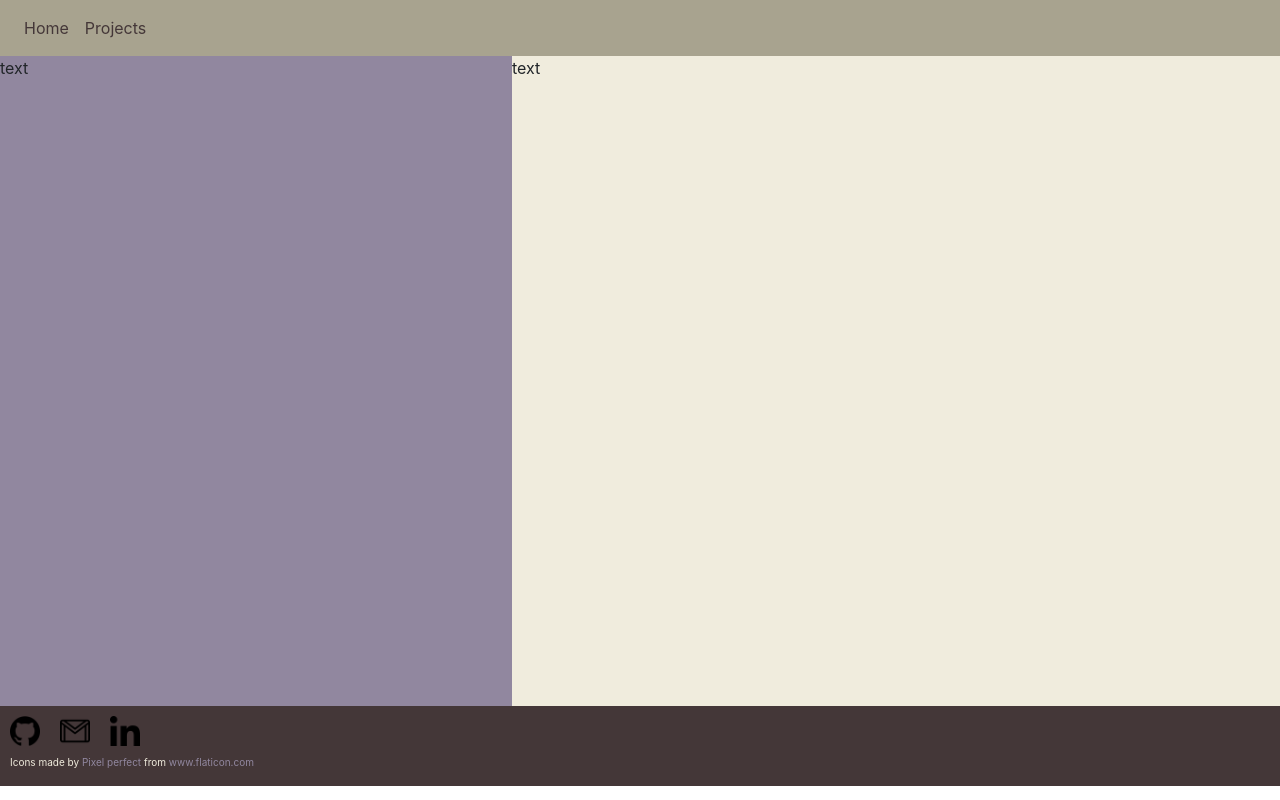
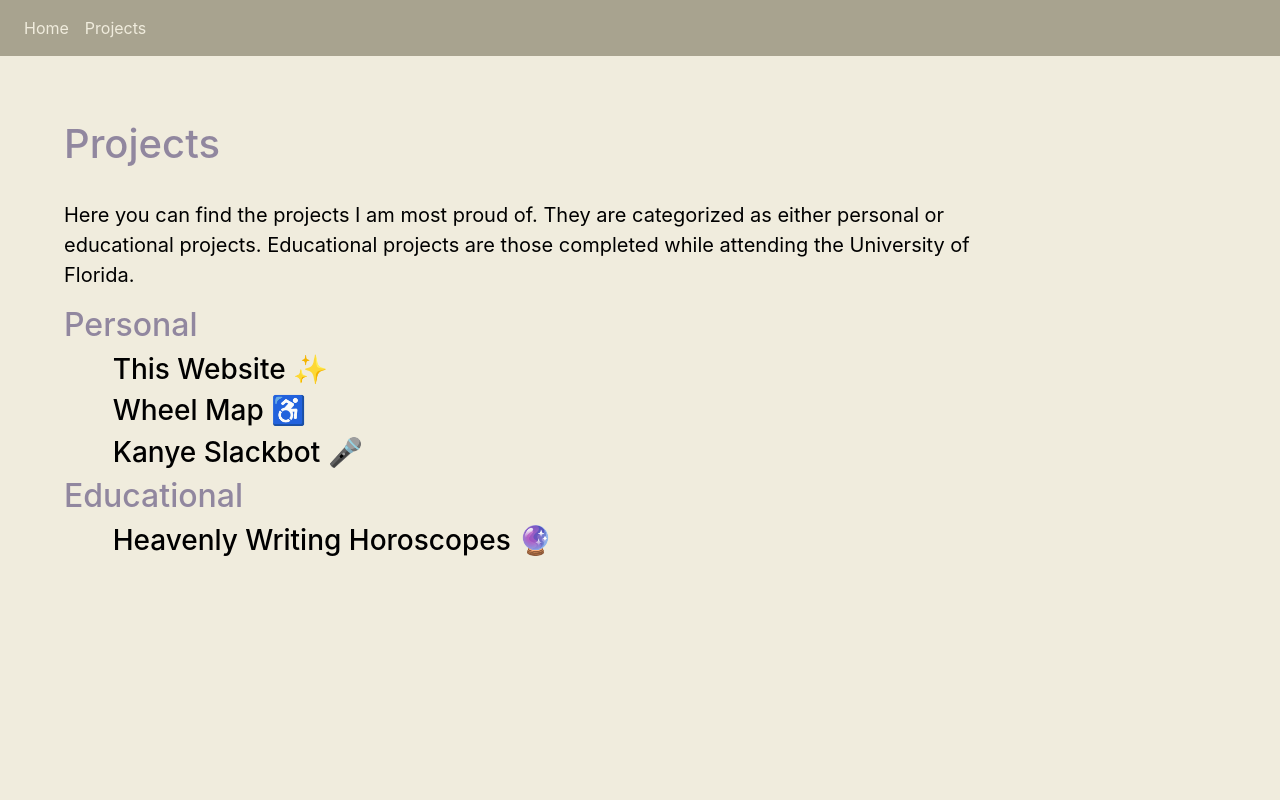
Before and after one commit to UFamayajimenez/Personal-Website, a React (Create React App) app: page /projects in a window 1280 px wide. Shown: the top 800 px of the page. Built offline with nearby package versions, Linux system fonts and the light colour scheme.

Commit message:
deleted containters and simplified structure

```diff
--- a/src/views/Navbar/Navbar.css
+++ b/src/views/Navbar/Navbar.css
@@ -3,5 +3,5 @@
 }
 
 .nav-link {
-color: #443738 !important;
+color: #F0ECDD !important;
 }
--- a/src/views/Projects/Projects.css
+++ b/src/views/Projects/Projects.css
@@ -1,25 +1,27 @@
 #projects{
-    height: 650px;
-    background-color: #91879F;
-    position: relative;
+    height: 900px;
+    background-color: #F0ECDD;
+
+    text-align: left;
+    padding-top: 5%;
+    padding-left: 5%;
+}
+#content{
+    height: 500px;
+    color:black;
+    font-size:20px;
+
+    padding-top: 2%;
+    padding-right: 20%;
 }
 
-#right-container{
-    height: 650px;
-    width: 60%;
-    background-color: #F0ECDD;
-
-    top:10%;
-
-    float: right;
+h1{
+ color:#91879F;
+}
+h2{
+    color:#91879F;
 }
 
-#left-container{
-    height: 650px;
-    width: 40%;
-    background-color: #91879F;
-
-    top:10%;
-
-    float: left;
+h3{
+    padding-left: 5%;
 }
--- a/src/views/Projects/Projects.js
+++ b/src/views/Projects/Projects.js
@@ -5,13 +5,22 @@
 const Projects = () => {
     return (
         <div id="projects">
-           <div id="right-container">
-               <p>text</p>
-           </div>
-           <div id="left-container">
-               <p>text</p>
-           </div>
+            <h1>Projects</h1>
+           <div id="content">
+               <p>Here you can find the projects I am most proud of.
+            They are categorized as either personal or educational projects. Educational projects are those completed while attending the University of Florida.</p>
+
+            <div id="project-content">
+                <h2>Personal</h2>
+
+                <h3>This Website ✨</h3>
+                    <h3>Wheel Map ♿</h3>
+                <h3>Kanye Slackbot 🎤</h3>
+                <h2>Educational</h2>
+                <h3>Heavenly Writing Horoscopes 🔮</h3>
+            </div>
         </div>
+    </div>
     );
 }
 
```
